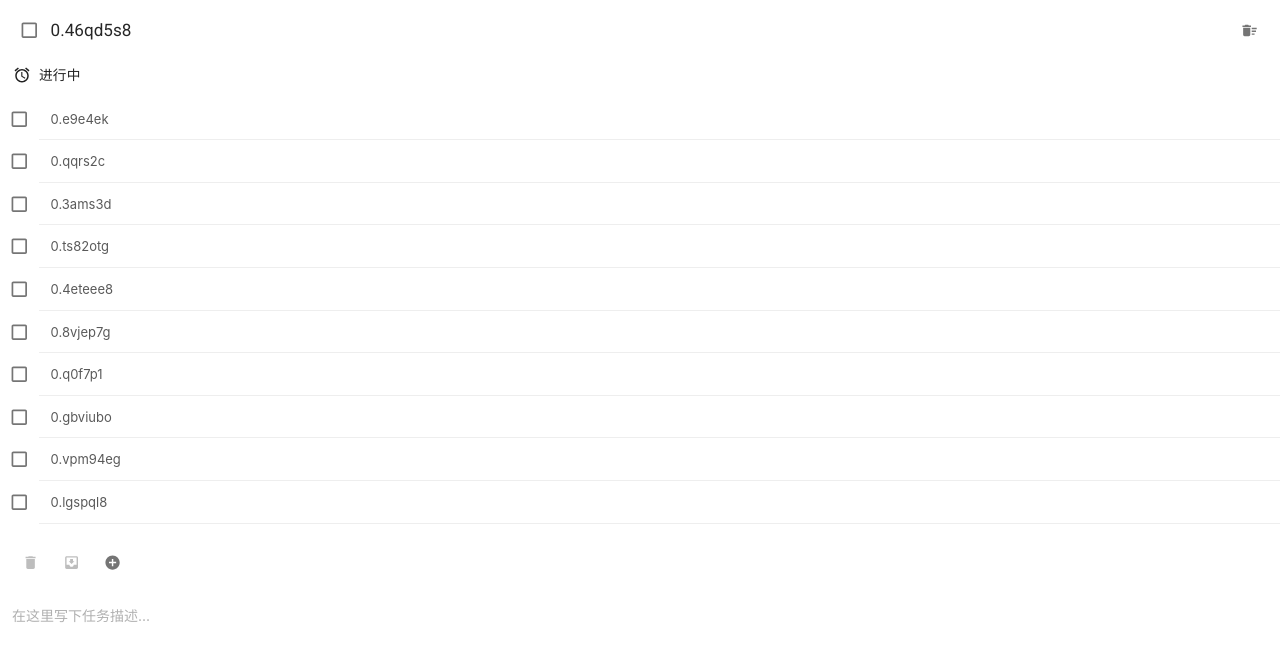
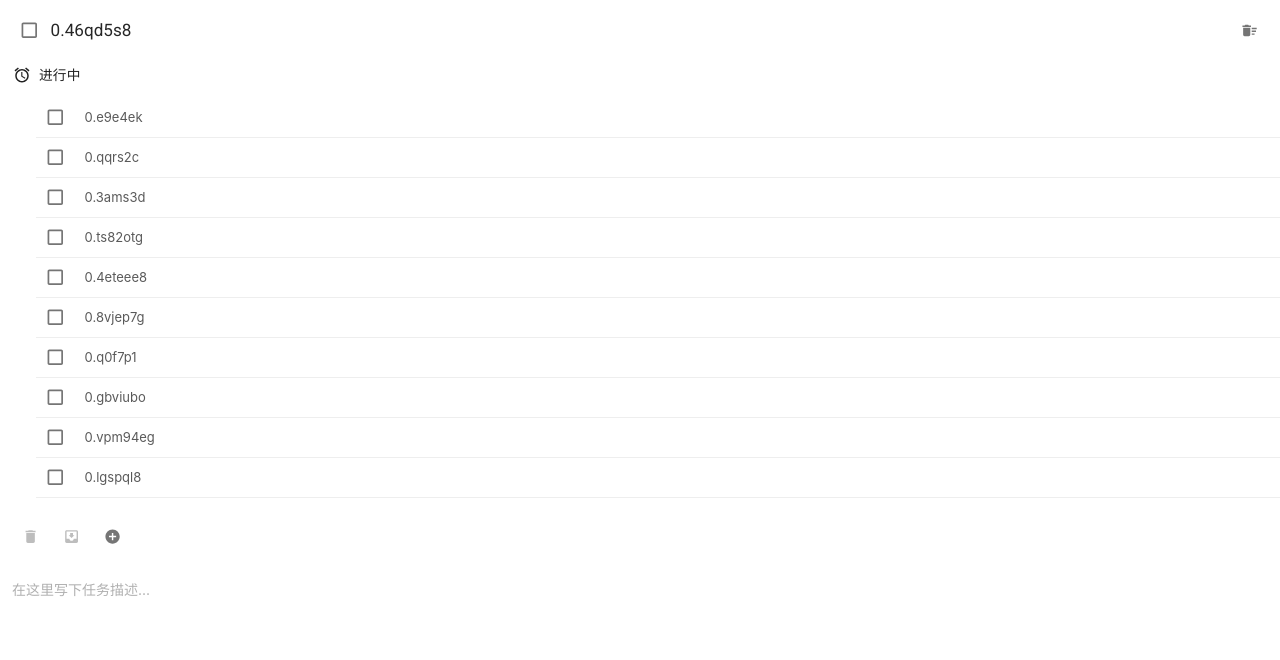
Before and after one commit to lenconda/sigma_web, a React app: page / in a window 1280 px wide. Shown: the top 660 px of the page. Built offline with nearby package versions, Linux system fonts and the light colour scheme.

Commit message:
feat: add move button

```diff
--- a/src/components/TaskListItem/index.less
+++ b/src/components/TaskListItem/index.less
@@ -1,11 +1,17 @@
 @import '../../global.less';
 
-.task-item__content {
-  padding: 10px;
+.task-item {
+  &:hover &__drag-control > .icon,
+  &.dragging &__drag-control > .icon {
+    display: block;
+  }
+
+  &__content {
     border-bottom: 1px solid #eee;
     flex-grow: 1;
     flex-shrink: 0;
     height: 100%;
+    display: flex;
 
     &.dragging {
       border-bottom: 0;
@@ -16,13 +22,16 @@
     }
 
     &__task_title {
+      box-sizing: border-box;
+      padding: 10px;
       outline: 0;
       border: 0;
       background-color: transparent;
       font-size: 13px;
       font-weight: 400;
       line-height: 1.43;
-    width: 100%;
+      flex-grow: 1;
+      flex-shrink: 1;
 
       &.finished {
         color: @text-color-gray;
@@ -30,3 +39,19 @@
       }
     }
   }
+
+  &__drag-control {
+    width: 36px;
+    height: 40px;
+    position: relative;
+
+    .icon {
+      display: none;
+      position: absolute;
+      top: 50%;
+      left: 50%;
+      transform: translateY(-50%);
+      color: #b0b0b0;
+    }
+  }
+}
--- a/src/components/TaskListItem/index.tsx
+++ b/src/components/TaskListItem/index.tsx
@@ -2,6 +2,7 @@ import React, { useState } from 'react';
 import './index.less';
 import ListItem from '@material-ui/core/ListItem';
 import Checkbox from '@material-ui/core/Checkbox';
+import DehazeIcon from '@material-ui/icons/Dehaze';
 import {
   useUpdateEffect,
   useDebouncedValue,
@@ -79,17 +80,19 @@ export default React.forwardRef((props: TaskListItemProps, ref) => {
             boxShadow: isDragging ? '0 0 10px rgba(0, 0, 0, .12)' : null,
           }
         }
+        className={`task-item ${isDragging ? 'dragging' : ''}`}
         button={true}
       >
-        <Checkbox color="primary" checked={finished} onChange={event => onChange({ ...taskItem, finished: event.target.checked })} />
+        <div className="task-item__drag-control">
+          <DehazeIcon fontSize="small" className="icon" />
+        </div>
         <div className={`task-item__content ${isDragging ? 'dragging' : ''}`}>
-          <div>
-            <input
-              defaultValue={content}
-              className={`task-item__content__task_title ${finished ? 'finished' : ''}`}
-              onChange={event => setCurrentTaskContent(event.target.value)}
-            />
-          </div>
+          <Checkbox color="primary" checked={finished} onChange={event => onChange({ ...taskItem, finished: event.target.checked })} />
+          <input
+            defaultValue={content}
+            className={`task-item__content__task_title ${finished ? 'finished' : ''}`}
+            onChange={event => setCurrentTaskContent(event.target.value)}
+          />
         </div>
       </ListItem>
     </div>
```
Lines whose indentation alone changed are shown as unchanged.
